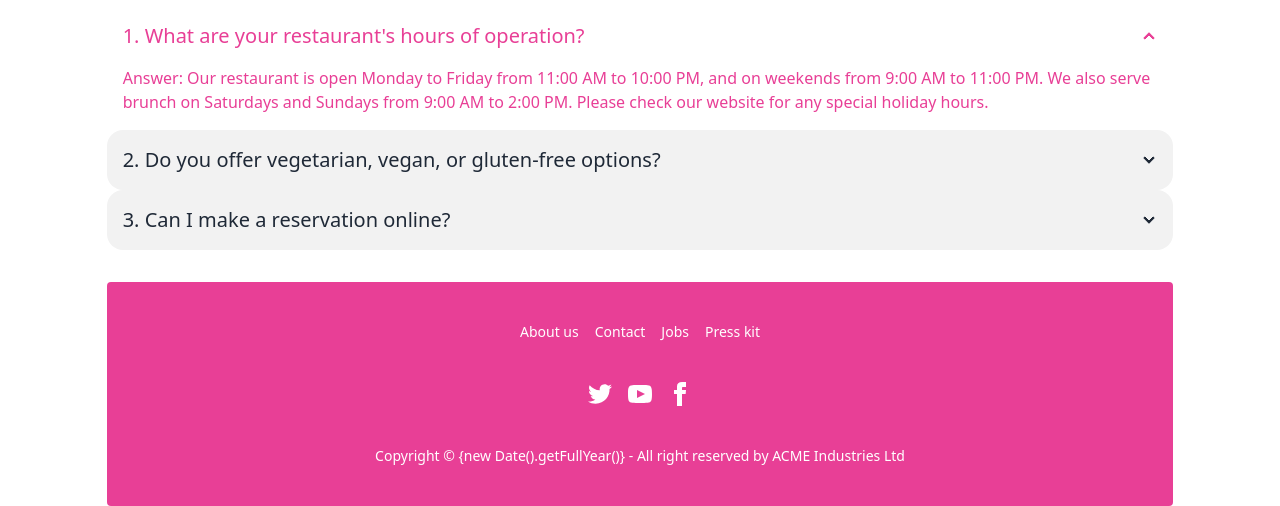
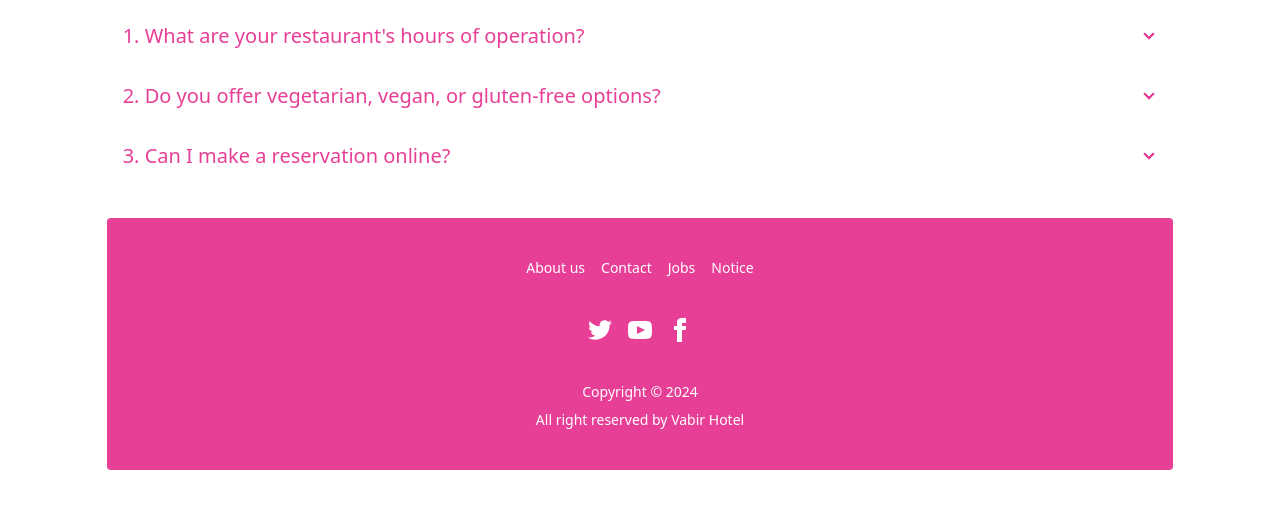
Before and after one commit to MahiuddinZilani/doict-A2-restaurent-api, a plain HTML site: page index.html in a window 1280 px wide. Shown: the part 556-1062 px from the top of the page. After the commit the page ends 1026 px from the top, so only its background shows below. Drawn offline with nearby package versions, Linux system fonts and the light colour scheme; no server answers.

Commit message:
footer and faq are redesigned

```diff
--- a/index.html
+++ b/index.html
@@ -177,14 +177,15 @@
       ></div>
       <div id="load-meals-container" class=""></div>
       <div id="show-error" class=""></div>
+
       <!-- FAQ/User Review section -->
       <section class="mt-10">
-        <h1 class="text-center font-extrabold text-5xl mx-0 my-4">
+        <h1 class="text-center font-extrabold lg:text-5xl mx-0 my-4">
           FAQ (Frequently Asked Questions)
         </h1>
-        <div class="collapse collapse-arrow text-[#E83F96]">
-          <input type="radio" name="my-accordion-2" checked="checked" />
-          <div class="collapse-title text-xl font-medium">
+        <div class="collapse collapse-arrow">
+          <input type="radio" name="my-accordion-2" />
+          <div class="collapse-title text-xl font-medium text-[#E83F96]">
             1. What are your restaurant's hours of operation?
           </div>
           <div class="collapse-content">
@@ -196,9 +197,9 @@
             </p>
           </div>
         </div>
-        <div class="collapse collapse-arrow bg-base-200">
+        <div class="collapse collapse-arrow">
           <input type="radio" name="my-accordion-2" />
-          <div class="collapse-title text-xl font-medium">
+          <div class="collapse-title text-xl font-medium text-[#E83F96]">
             2. Do you offer vegetarian, vegan, or gluten-free options?
           </div>
           <div class="collapse-content">
@@ -211,9 +212,9 @@
             </p>
           </div>
         </div>
-        <div class="collapse collapse-arrow bg-base-200">
+        <div class="collapse collapse-arrow">
           <input type="radio" name="my-accordion-2" />
-          <div class="collapse-title text-xl font-medium">
+          <div class="collapse-title text-xl font-medium text-[#E83F96]">
             3. Can I make a reservation online?
           </div>
           <div class="collapse-content">
@@ -237,7 +238,7 @@
         <a class="link link-hover">About us</a>
         <a class="link link-hover">Contact</a>
         <a class="link link-hover">Jobs</a>
-        <a class="link link-hover">Press kit</a>
+        <a class="link link-hover">Notice</a>
       </nav>
       <nav>
         <div class="grid grid-flow-col gap-4">
@@ -283,10 +284,8 @@
         </div>
       </nav>
       <aside>
-        <p>
-          Copyright © {new Date().getFullYear()} - All right reserved by ACME
-          Industries Ltd
-        </p>
+        <p>Copyright © 2024</p>
+        <p>All right reserved by Vabir Hotel</p>
       </aside>
     </footer>
     <script src="./js/scripts.js"></script>
```
